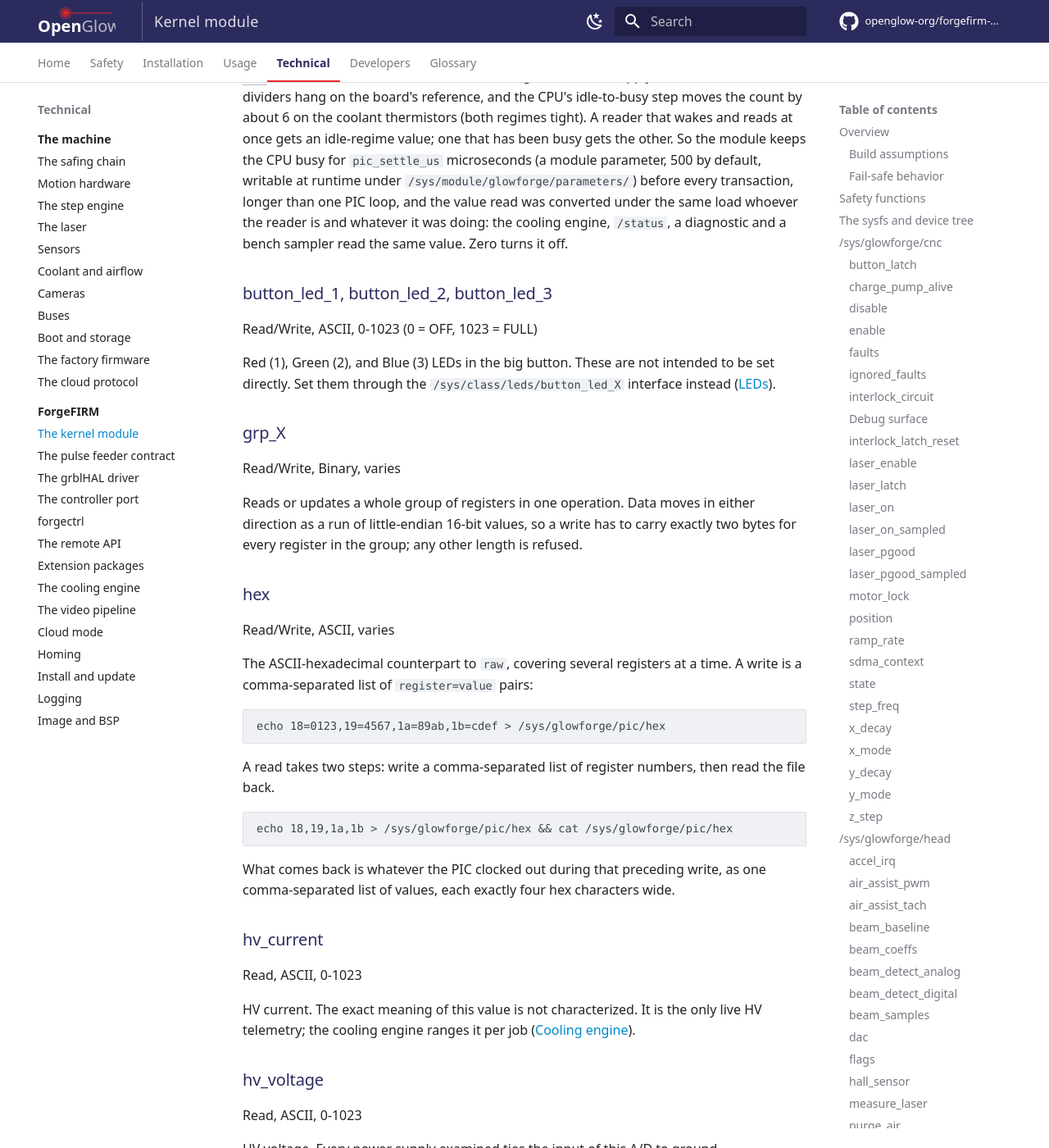
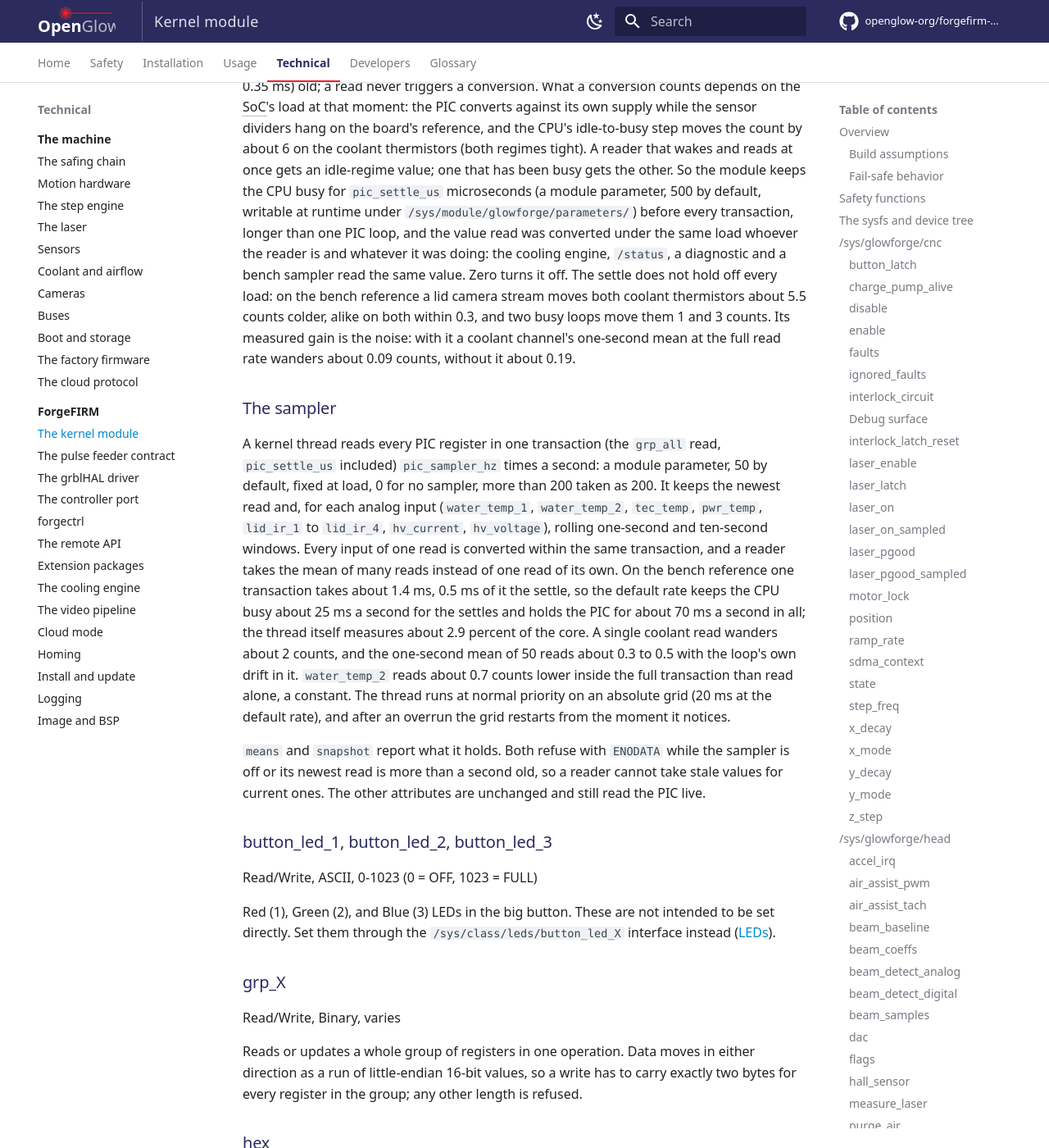
Before and after one commit to openglow-org/forgefirm-docs, an MkDocs documentation site: the page built from docs/technical/forgefirm/kernel-module.md, in a window 1280 px wide and 1400 px high, scrolled down 15308 px. Shown: the whole window at 82% size. Built offline with MkDocs 1.6.1 and Material for MkDocs 9.7.7, drawn with Linux system fonts in a browser that asks for light colours; comment, search, counter and statistics services are not loaded; some of the changed text lies outside the part shown.

Commit message:
Kernel module: the PIC sampler, its two attributes and its parameter
The sampler section: pic_sampler_hz, the 1 s and 10 s windows, the
`means` and `snapshot` attributes with their formats, the refusal of a
read more than a second old, and the cost (at 50 reads a second about
2.9 percent of the core on the bench reference). The settle paragraph
says what the settle does and does not hold off, as measured on the
bench reference: a lid camera stream moves both coolant thermistors
about 5.5 counts alike, two busy loops move them 1 and 3 counts, and the
settle halves a one-second mean's wander (0.09 counts against 0.19).

````diff
--- a/docs/technical/forgefirm/kernel-module.md
+++ b/docs/technical/forgefirm/kernel-module.md
@@ -207,8 +207,10 @@ services daemon, cloud mode) are on
     |---lid_ir_3:            (RO) Lid IR sensor 3 measurement
     |---lid_ir_4:            (RO) Lid IR sensor 4 measurement
     |---lid_led:             (RW) Output PWM of Lid LEDs
+    |---means:               (RO) The sampler's 1 s and 10 s means of the analog inputs
     |---pwr_temp:            (RO) Power supply temperature
     |---raw:                 (RW) Read/Write binary data to/from registers
+    |---snapshot:            (RO) The sampler's newest read of every register, binary
     |---tec_temp:            (RO) Thermo-Electric Cooler temperature
     |---water_temp_1:        (RO) Coolant temperature, downstream
     |---water_temp_2:        (RO) Coolant temperature, upstream
@@ -693,7 +695,37 @@ microseconds (a module parameter, 500 by default, writable at runtime under
 `/sys/module/glowforge/parameters/`) before every transaction, longer than
 one PIC loop, and the value read was converted under the same load whoever
 the reader is and whatever it was doing: the cooling engine, `/status`, a
-diagnostic and a bench sampler read the same value. Zero turns it off.
+diagnostic and a bench sampler read the same value. Zero turns it off. The
+settle does not hold off every load: on the bench reference a lid camera
+stream moves both coolant thermistors about 5.5 counts colder, alike on both
+within 0.3, and two busy loops move them 1 and 3 counts. Its measured gain is
+the noise: with it a coolant channel's one-second mean at the full read rate
+wanders about 0.09 counts, without it about 0.19.
+
+### The sampler
+
+A kernel thread reads every PIC register in one transaction (the `grp_all`
+read, `pic_settle_us` included) `pic_sampler_hz` times a second: a module
+parameter, 50 by default, fixed at load, 0 for no sampler, more than 200
+taken as 200. It keeps the newest read and, for each analog input
+(`water_temp_1`, `water_temp_2`, `tec_temp`, `pwr_temp`, `lid_ir_1` to
+`lid_ir_4`, `hv_current`, `hv_voltage`), rolling one-second and ten-second
+windows. Every input of one read is converted within the same transaction,
+and a reader takes the mean of many reads instead of one read of its own.
+On the bench reference one transaction takes about 1.4 ms, 0.5 ms of it the
+settle, so the default rate keeps the CPU busy about 25 ms a second for the
+settles and holds the PIC for about 70 ms a second in all; the thread itself
+measures about 2.9 percent of the core. A single coolant read wanders about
+2 counts, and the one-second mean of 50 reads about 0.3 to 0.5 with the
+loop's own drift in it. `water_temp_2` reads about 0.7 counts lower inside
+the full transaction than read alone, a constant. The thread runs at normal priority on an absolute grid (20 ms
+at the default rate), and after an overrun the grid restarts from the
+moment it notices.
+
+`means` and `snapshot` report what it holds. Both refuse with `ENODATA`
+while the sampler is off or its newest read is more than a second old, so a
+reader cannot take stale values for current ones. The other attributes are
+unchanged and still read the PIC live.
 
 ### button_led_1, button_led_2, button_led_3
 
@@ -768,6 +800,22 @@ Read/Write, ASCII, 0-1023 (0 = OFF, 1023 = FULL)
 Lid LEDs. Not intended to be set directly. Set it through the
 `/sys/class/leds/lid_led` interface instead ([LEDs](#leds)).
 
+### means
+
+Read, ASCII, varies
+
+The [sampler](#the-sampler)'s statistics. The first line is
+`hz <rate> age_ms <age of the newest read> reads <total> errors <total>`;
+then one line per analog input:
+
+```
+<name> <mean 1 s> <mean 10 s> <min 1 s> <max 1 s> <reads in 1 s> <reads in 10 s>
+```
+
+The means are raw counts to three decimals; the minimum and maximum are raw
+counts; a window not yet full reports the reads it holds. `ENODATA` while
+the sampler is off or its newest read is more than a second old.
+
 ### pwr_temp
 
 Read, ASCII, 0-1023
@@ -783,6 +831,15 @@ Read/Write, Binary, varies
 Sends a block of raw binary straight to the PIC. A write has to be a multiple
 of three bytes long. Reading returns the bytes the PIC sent back over the
 previous write.
+
+### snapshot
+
+Read, Binary, 42 bytes
+
+The [sampler](#the-sampler)'s newest read: a little-endian signed 64-bit
+`CLOCK_MONOTONIC` time of the read in nanoseconds, then every register as
+`grp_all` lays them out, little-endian 16-bit values. `ENODATA` on the same
+rule as `means`.
 
 ### tec_temp
 
````
